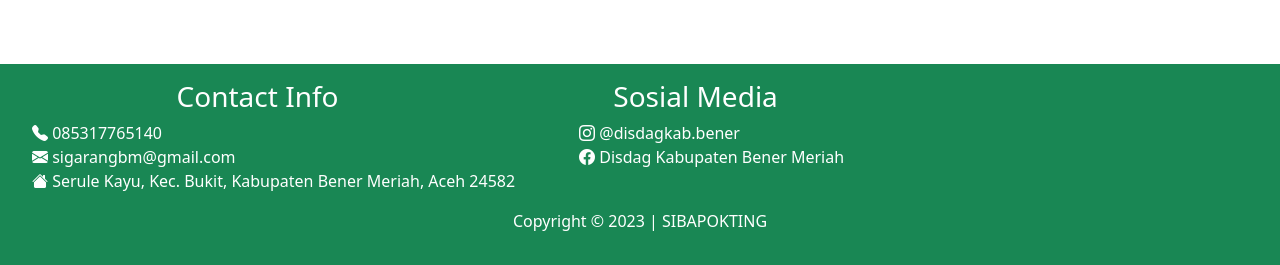
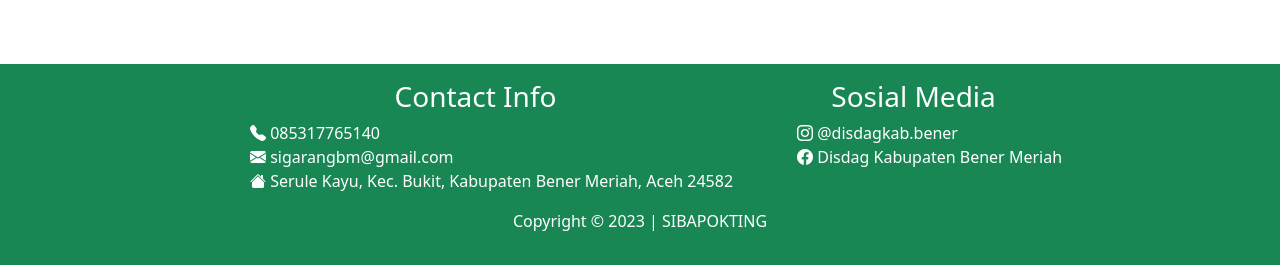
Before and after one commit to almer06/SiGarang, a Django app: page /agenda/ in a window 1280 px wide. Shown: the part 760-1025 px from the top of the page. Run offline with Django 4.2, Linux system fonts and the light colour scheme; data that the repository does not hold is empty; some libraries are stand-ins or nearby versions.

Commit message:
footer center

```diff
--- a/templates/visitor/layouts/footer.html
+++ b/templates/visitor/layouts/footer.html
@@ -1,7 +1,7 @@
 <footer class="bg-success py-3 text-white">
 
 
-    <div class="d-flex flex-wrap flex-md-row" style="gap: 2rem">
+    <div class="d-flex flex-wrap flex-md-row justify-content-center container" style="gap: 2rem">
         <div class="footer_one flex-grow-1 flex-md-grow-0">
             <h3 class="text-center">Contact Info</h3>
             <ul style="list-style: none">
```
